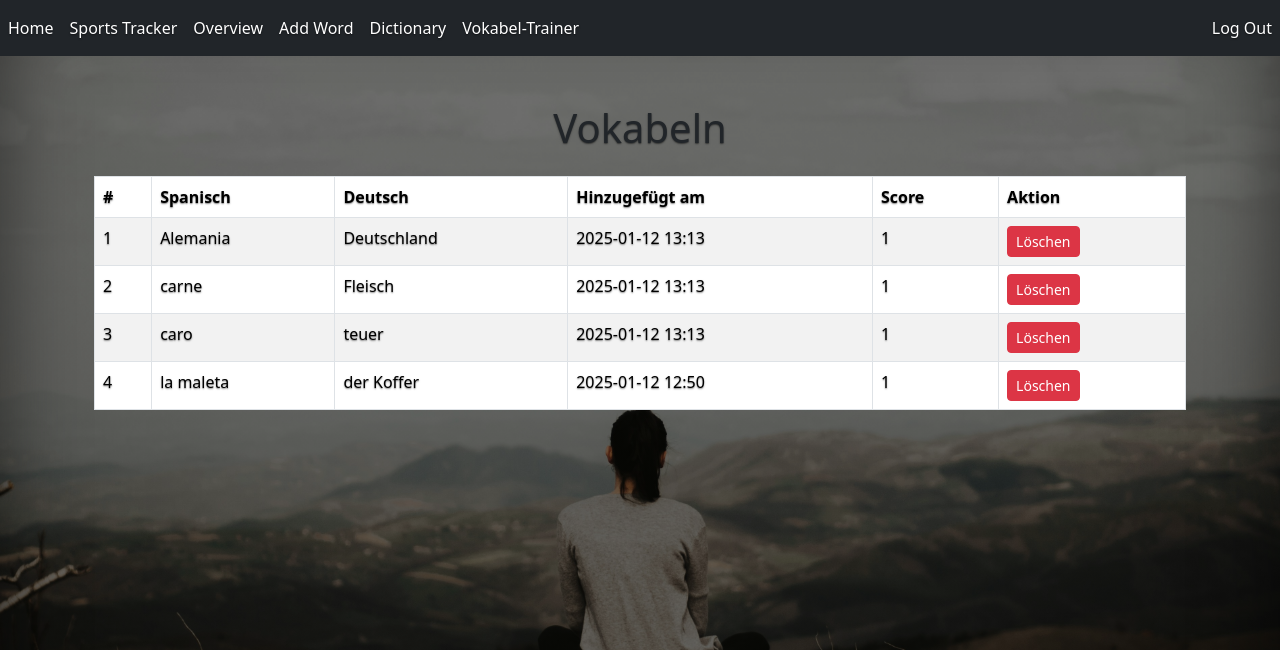
After one commit to AndreWe93/webdev-project-me, a Flask app: page /dictionary in a window 1280 px wide. The commit adds this page. Shown: the top 650 px of the page. Run offline with Flask 3, Linux system fonts and the light colour scheme; a user stored in the database is signed in.

Commit message:
Vokabeltrainer

```diff
--- a/app.py
+++ b/app.py
@@ -1,10 +1,11 @@
 from myproject import app, db
-from flask import render_template, url_for, redirect, flash, request
-from myproject.forms import AddRun, LoginForm, RegistrationForm
-from myproject.models import Run, User
+from flask import render_template, url_for, redirect, flash, request, session
+from myproject.forms import AddRun, LoginForm, RegistrationForm, AddWord, TrainForm
+from myproject.models import Run, User, Dict
 from datetime import datetime
 from sqlalchemy import func
 from flask_login import login_user, current_user, logout_user, login_required
+import random
 
 @app.route('/')
 def index():
@@ -91,6 +92,89 @@ def register():
         return redirect(url_for('login'))
     return render_template('register.html', form=form)
 
+@app.route('/add_word', methods=['GET', 'POST'])
+@login_required
+def add_word():
+    form = AddWord()
+
+    if form.validate_on_submit():
+        word_spanish = form.word_spanish.data
+        word_german = form.word_german.data
+        created_at = datetime.now()
+
+        new_word = Dict(word_spanish, word_german, created_at)
+        db.session.add(new_word)
+        db.session.commit()
+
+        return redirect(url_for('dictionary'))
+
+    return render_template('add_word.html',form=form)
+
+@app.route('/dictionary', methods=['GET'])
+@login_required
+def dictionary():
+    words = Dict.query.order_by(Dict.created_at.desc()).all()
+    return render_template('dict.html', words=words)
+
+
+@app.route('/train', methods=['GET', 'POST'])
+@login_required
+def train():
+    # If a word is stored in session, retrieve it, else get the word with the lowest score
+    current_word = None
+
+    # If there's no word in the session, choose the word with the lowest score
+    if 'word_id' not in session:
+        words = Dict.query.order_by(Dict.score, db.func.random()).all()
+        if words:
+            current_word = words[0]  # Get the word with the lowest score
+            session['word_id'] = current_word.id  # Store the current word ID in the session
+        else:
+            flash("No words available for training!", "warning")
+            return redirect(url_for('dictionary'))  # Redirect to dictionary if no words are found
+    else:
+        # If a word is stored in the session, fetch it
+        current_word = Dict.query.get(session['word_id'])
+
+    form = TrainForm()
+
+    if form.validate_on_submit():
+        user_translation = form.translation.data.strip().lower()
+
+        # Check if the user provided the correct translation
+        if user_translation == current_word.word_spanish.lower():
+            # If correct, increment the score in the database
+            current_word.score += 1
+            db.session.commit()  # Save the updated score
+
+            flash("Correct! Well done!", "success")
+            session.pop('word_id')  # Remove the word from the session
+            return redirect(url_for('train'))  # Go to the next word
+        else:
+            flash("Incorrect, please try again.", "danger")
+            # Stay on the same word
+
+    return render_template('training.html', form=form, word=current_word)
+
+
+
+
+
+
+@app.route('/delete_word/<int:word_id>', methods=['POST'])
+@login_required
+def delete_word(word_id):
+    word_to_delete = Dict.query.get_or_404(word_id)
+
+    try:
+        db.session.delete(word_to_delete)
+        db.session.commit()
+        flash('Word deleted successfully!', 'success')
+    except:
+        db.session.rollback()
+        flash('An error occurred while trying to delete the word.', 'danger')
+
+    return redirect(url_for('dictionary'))
 
 
 if __name__ == '__main__':
--- a/myproject/templates/base.html
+++ b/myproject/templates/base.html
@@ -26,6 +26,15 @@
       <li class="nav-item">
         <a class="nav-link" href="{{ url_for('overview') }}">Overview</a>
       </li>
+      <li class="nav-item">
+        <a class="nav-link" href="{{ url_for('add_word') }}">Add Word</a>
+      </li>
+      <li class="nav-item">
+        <a class="nav-link" href="{{ url_for('dictionary') }}">Dictionary</a>
+      </li>
+      <li class="nav-item">
+        <a class="nav-link" href="{{ url_for('train') }}">Vokabel-Trainer</a>
+      </li>
       {% endif %}
     </ul>
 
@@ -46,9 +55,18 @@
   </nav>
 
   <div class="container">
+    {% with messages = get_flashed_messages() %}
+      {% if messages %}
+        <div class="alert alert-info alert-dismissible fade show" role="alert">
+          {% for message in messages %}
+            <p>{{ message }}</p>
+          {% endfor %}
+          <button type="button" class="btn-close" data-bs-dismiss="alert" aria-label="Close"></button>
+        </div>
+      {% endif %}
+    {% endwith %}
+
     {% block content %}
     {% endblock %}
   </div>
 </body>
-
-</html>
--- /dev/null
+++ b/myproject/templates/dict.html
@@ -0,0 +1,42 @@
+{% extends "base.html" %}
+{% block content %}
+
+  <div class="container mt-5">
+    <h1 class="text-center mb-4">Vokabeln</h1>
+
+    {% if words %}
+      <table class="table table-striped table-bordered">
+        <thead>
+          <tr>
+            <th>#</th>
+            <th>Spanisch</th>
+            <th>Deutsch</th>
+            <th>Hinzugefügt am</th>
+            <th>Score</th>
+            <th>Aktion</th> <!-- New column for actions -->
+          </tr>
+        </thead>
+        <tbody>
+          {% for word in words %}
+            <tr>
+              <td>{{ loop.index }}</td>
+              <td>{{ word.word_spanish }}</td>
+              <td>{{ word.word_german }}</td>
+              <td>{{ word.created_at.strftime('%Y-%m-%d %H:%M') }}</td>
+              <td>{{ word.score }}</td>
+              <td>
+                <!-- Delete Button -->
+                <form action="{{ url_for('delete_word', word_id=word.id) }}" method="POST" onsubmit="return confirm('Sind Sie sicher, dass Sie dieses Wort löschen möchten?');">
+                  <button type="submit" class="btn btn-danger btn-sm">Löschen</button>
+                </form>
+              </td>
+            </tr>
+          {% endfor %}
+        </tbody>
+      </table>
+    {% else %}
+      <p class="text-center">Noch keine Vokabeln hinzugefügt.</p>
+    {% endif %}
+  </div>
+
+{% endblock %}
```
Also changed, not shown: migrations/versions/554897065891_dict_table.py (added, +42 -0 lines), migrations/versions/a3e668504265_dict_table_with_score.py (added, +32 -0 lines), myproject/forms.py (+9 -0 lines), myproject/models.py (+17 -0 lines), myproject/templates/add_word.html (added, +26 -0 lines), myproject/templates/training.html (added, +36 -0 lines), myproject/data.sqlite.
